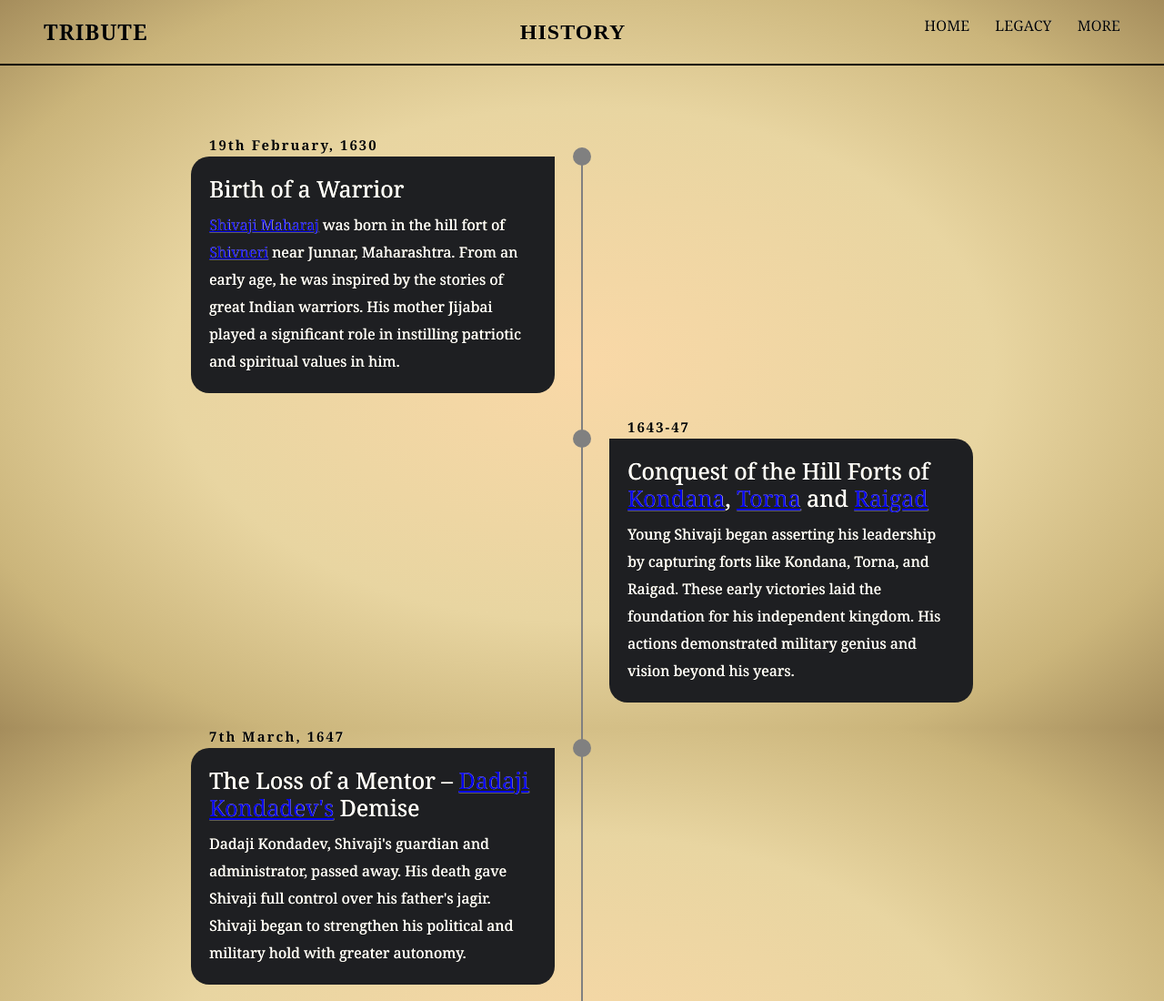
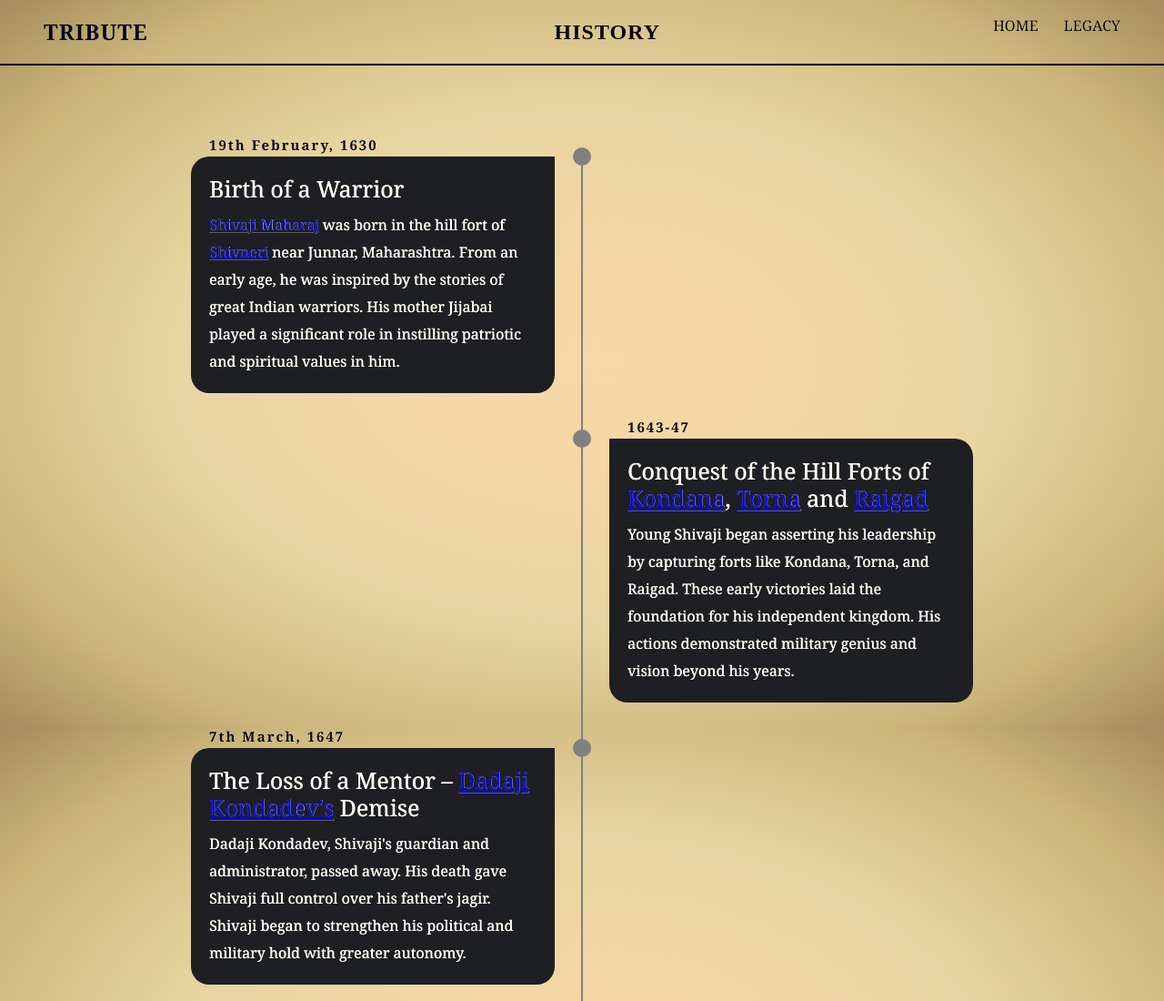
Before and after one commit to Myaccteju/OIBSIP, a plain HTML site: page Task2/history.html in a window 1280 px wide. Shown: the top 1100 px of the page at 91% size. Drawn offline with Linux system fonts and the light colour scheme.

Commit message:
Update history.html

```diff
--- a/Task2/history.html
+++ b/Task2/history.html
@@ -13,7 +13,6 @@
         <div class="nav-right">
           <a href="index.html">HOME</a>
           <a href="legacy.html">LEGACY</a>
-          <a href="more.html">MORE</a>
         </div>
       </header>
 
```
